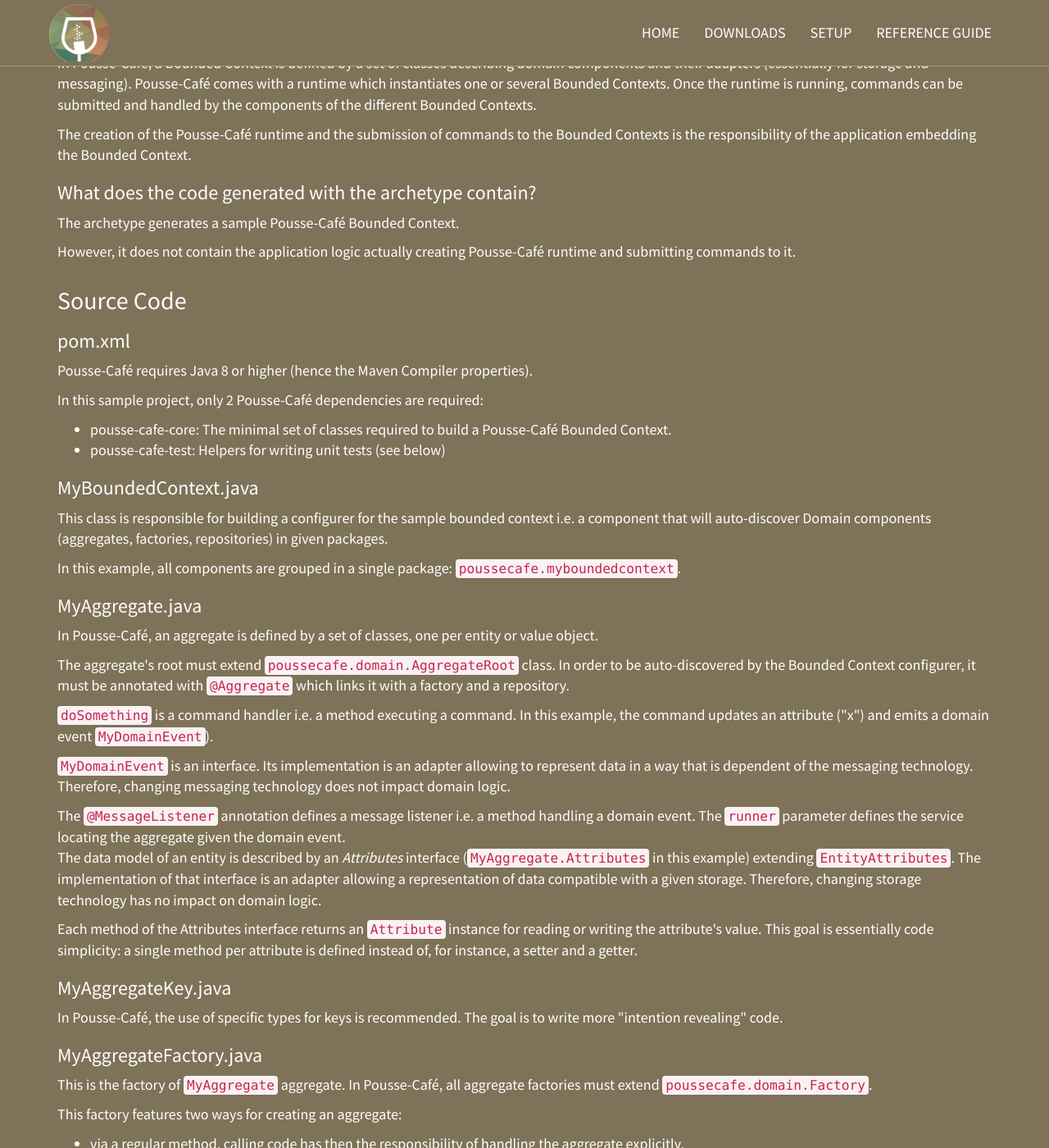
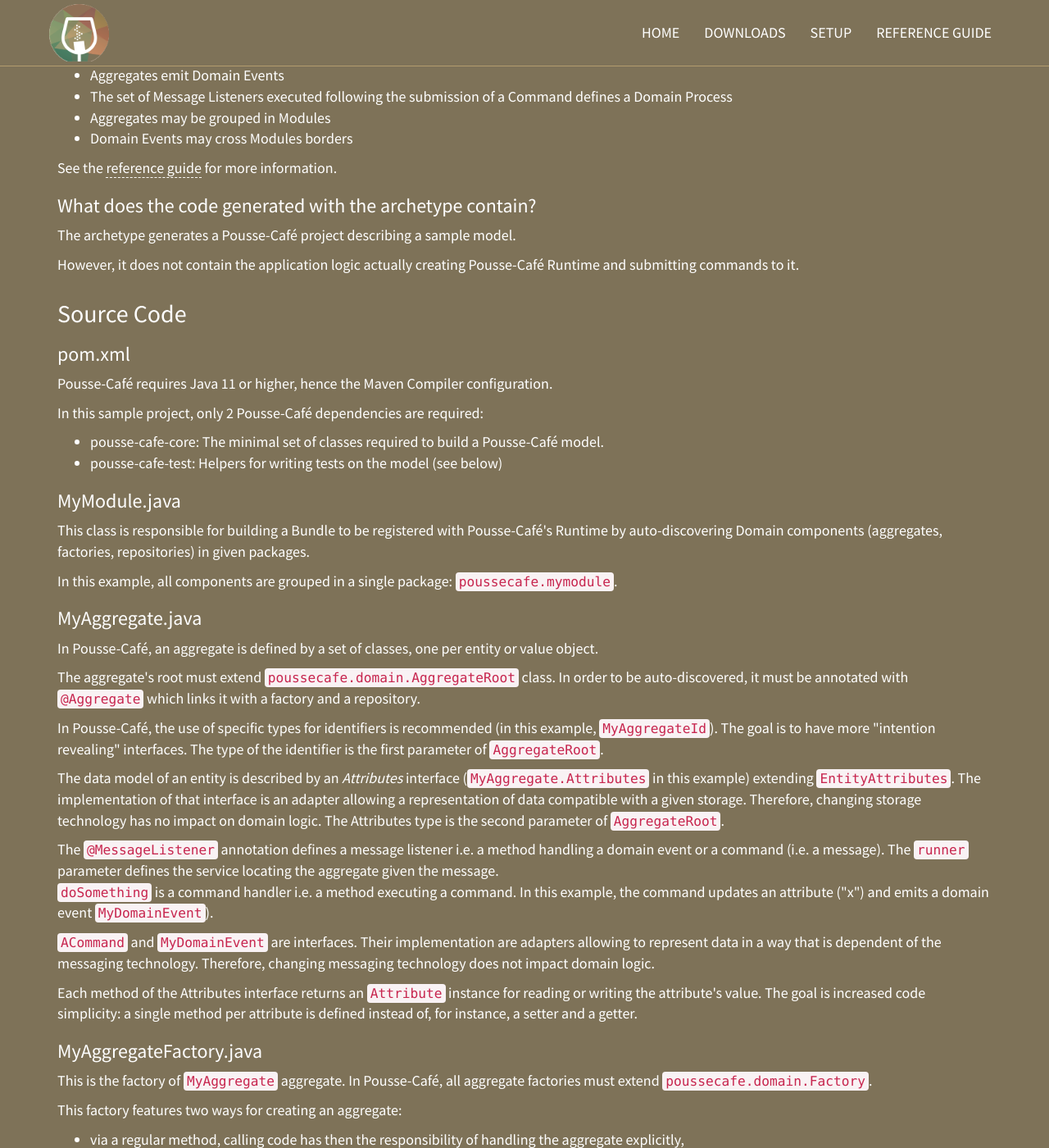
Before and after one commit to pousse-cafe/pousse-cafe.github.io, a Jekyll site: the page built from tour.html, in a window 1280 px wide and 1400 px high, scrolled down 492 px. Shown: the whole window at 82% size. Built offline with Jekyll 4.4.1, drawn with Linux system fonts in a browser that asks for light colours; some of the changed text lies outside the part shown.

Commit message:
Fix obsolete content and remove static references to latest version.

```diff
--- a/_config.yml
+++ b/_config.yml
@@ -8,7 +8,6 @@
   is to solve most of those issues allowing developers to focus on the Domain and its implementation.
 baseurl: ""
 url: http://www.pousse-cafe-framework.org
-latest_release_version: 0.9.0
 copyright_date: 2019
 
 # Build settings
--- a/tour.html
+++ b/tour.html
@@ -1,92 +1,96 @@
 ---
 layout: page
-title: Sample Bounded Context Project
-permalink: /doc/sample-bounded-context/
+title: Sample App
+permalink: /doc/sample-app/
 ---
 
 <h2>Introduction</h2>
 
-<p>The purpose of this page is to provide an overview of the code generated when using Pousse-Café's Sample Bounded Context Maven archetype.</p>
+<p>The purpose of this page is to provide an overview of the code generated when using Pousse-Café's Sample App Maven archetype.
+The content of some core files is explained. It is probably a good idea to open the files in your favorite IDE and
+look at them while reading the explanations below.</p>
 
 <p>While not being strictly required, knowing DDD before reading the following and looking at the code is recommended.
-Indeed, Pousse-Café is there to assist in writing code, not in learning DDD.</p>
+Indeed, Pousse-Café is there to assist in writing code, not in learning DDD. You may read this
+<a href="{{ '/doc/reference-guide/#domain-driven-design-in-a-nutshell' | prepend: site.baseurl }}">quick introduction</a>
+from the reference guide.</p>
 
-<p>Before we have a look at the most relevant files in the project generated when using Pousse-Café's Maven archetype (see <a href="{{ '/#get-started' | prepend: site.baseurl }}">here</a>),
+<p>Before we have a look at the most relevant files in the project generated when using Pousse-Café's Maven archetype
+(see <a href="{{ '/#get-started' | prepend: site.baseurl }}">here</a>),
 let's quickly review some Pousse-Café basics.</p>
 
-<h3>What is a Bounded Context?</h3>
+<h3>How does Pousse-Café work?</h3>
 
-<quote>
-A Bounded Context delimits the applicability of a particular model so that team members have a clear and shared
-understanding of what has to be consistent and how it relates to other [Bounded] Contexts.
-<p class="source">Eric Evans, Domain-Driven Design: Tackling Complexity in the Heart of Software, 2004</p>
-</quote>
-
-<p>In Pousse-Café, a Bounded Context is defined by a set of classes describing domain components and their adapters
-(essentially for storage and messaging).
-Pousse-Café comes with a runtime which instantiates one or several Bounded Contexts. Once the runtime is running,
-commands can be submitted and handled by the components of the different Bounded Contexts.</p>
-
-<p>The creation of the Pousse-Café runtime and the submission of commands to the Bounded Contexts is the responsibility
-of the application embedding the Bounded Context.</p>
+<ul>
+  <li>A Pousse-Café model (i.e. a set of Aggregates and Services) is executed by a Runtime</li>
+  <li>Commands are submitted to the Runtime</li>
+  <li>Commands are handled by Aggregates using Message Listeners</li>
+  <li>Aggregates emit Domain Events</li>
+  <li>The set of Message Listeners executed following the submission of a Command defines a Domain Process</li>
+  <li>Aggregates may be grouped in Modules</li>
+  <li>Domain Events may cross Modules borders</li>
+</ul>
+<p>See the <a href="/doc/reference-guide">reference guide</a> for more information.</p>
 
 <h3>What does the code generated with the archetype contain?</h3>
 
-<p>The archetype generates a sample Pousse-Café Bounded Context.</p>
+<p>The archetype generates a Pousse-Café project describing a sample model.</p>
 
-<p>However, it does not contain the application logic actually creating Pousse-Café runtime and submitting commands to it.</p>
+<p>However, it does not contain the application logic actually creating Pousse-Café Runtime and submitting commands to it.</p>
 
 <h2>Source Code</h2>
 
 <h3>pom.xml</h3>
 
-<p>Pousse-Café requires Java 8 or higher (hence the Maven Compiler properties).</p>
+<p>Pousse-Café requires Java 11 or higher, hence the Maven Compiler configuration.</p>
 
 <p>In this sample project, only 2 Pousse-Café dependencies are required:</p>
 <ul>
-  <li>pousse-cafe-core: The minimal set of classes required to build a Pousse-Café Bounded Context.</li>
-  <li>pousse-cafe-test: Helpers for writing unit tests (see below)</li>
+  <li>pousse-cafe-core: The minimal set of classes required to build a Pousse-Café model.</li>
+  <li>pousse-cafe-test: Helpers for writing tests on the model (see below)</li>
 </ul>
 
-<h3>MyBoundedContext.java</h3>
+<h3>MyModule.java</h3>
 
-<p>This class is responsible for building a configurer for the sample bounded context i.e. a component that will
-auto-discover Domain components (aggregates, factories, repositories) in given packages.</p>
+<p>This class is responsible for building a Bundle to be registered with Pousse-Café's Runtime by
+auto-discovering Domain components (aggregates, factories, repositories) in given packages.</p>
 
-<p>In this example, all components are grouped in a single package: <code class="java">poussecafe.myboundedcontext</code>.</p>
+<p>In this example, all components are grouped in a single package: <code class="java">poussecafe.mymodule</code>.</p>
 
 <h3>MyAggregate.java</h3>
 
 <p>In Pousse-Café, an aggregate is defined by a set of classes, one per entity or value object.</p>
 
-<p>The aggregate's root must extend <code class="java">poussecafe.domain.AggregateRoot</code> class. In order to be auto-discovered by
-the Bounded Context configurer, it must be annotated with <code class="java">@Aggregate</code> which links it with a
+<p>The aggregate's root must extend <code class="java">poussecafe.domain.AggregateRoot</code> class.
+In order to be auto-discovered, it must be annotated with <code class="java">@Aggregate</code> which links it with a
 factory and a repository.</p>
+
+<p>In Pousse-Café, the use of specific types for identifiers is recommended (in this example,
+<code class="java">MyAggregateId</code>). The goal is to have more
+"intention revealing" interfaces. The type of the identifier is the first parameter of
+<code class="java">AggregateRoot</code>.</p>
+
+<p>The data model of an entity is described by an <em>Attributes</em> interface (<code class="java">MyAggregate.Attributes</code> in this example)
+extending <code>EntityAttributes</code>. The implementation of that interface is an adapter allowing a representation
+of data compatible with a given storage. Therefore, changing storage technology has no impact on domain logic.
+The Attributes type is the second parameter of <code class="java">AggregateRoot</code>.</p>
+
+The <code class="java">@MessageListener</code> annotation defines a message listener i.e. a method handling
+a domain event or a command (i.e. a message).
+The <code class="java">runner</code> parameter defines the service locating the aggregate given the message.
 
 <p><code class="java">doSomething</code> is a command handler i.e. a method executing a command. In this example,
 the command updates an attribute ("x") and emits a domain event <code class="java">MyDomainEvent</code>).</p>
 
-<p><code class="java">MyDomainEvent</code> is an interface. Its implementation is an adapter allowing to represent
+<p><code class="java">ACommand</code> and <code class="java">MyDomainEvent</code> are interfaces.
+Their implementation are adapters allowing to represent
 data in a way that is dependent of the messaging technology. Therefore, changing messaging technology does not impact
 domain logic.</p>
 
-The <code class="java">@MessageListener</code> annotation defines a message listener i.e. a method handling
-a domain event. The <code class="java">runner</code> parameter defines the service locating the aggregate given the
-domain event.
-
-<p>The data model of an entity is described by an <em>Attributes</em> interface (<code class="java">MyAggregate.Attributes</code> in this example)
-extending <code>EntityAttributes</code>. The implementation of that interface is an adapter allowing a representation
-of data compatible with a given storage. Therefore, changing storage technology has no impact on domain logic.</p>
-
 <p>Each method of the Attributes interface returns an <code class="java">Attribute</code> instance for reading or writing
-the attribute's value. This goal is essentially code simplicity: a single method per attribute is defined instead of,
+the attribute's value. The goal is increased code simplicity: a single method per attribute is defined instead of,
 for instance, a setter and a getter.
 </p>
-
-<h3>MyAggregateKey.java</h3>
-
-<p>In Pousse-Café, the use of specific types for keys is recommended. The goal is to write more "intention revealing"
-code.</p>
 
 <h3>MyAggregateFactory.java</h3>
 
@@ -119,27 +123,6 @@
 <code class=java">YetAnotherDomainEvent</code> domain event.
 </p>
 
-<h3>MyProcess.java</h3>
-
-<p>In previous files, several message listeners were encountered. They were all "managed" i.e. called automatically by
-the Pousse-Café runtime.</p>
-
-<p>Some situations may require the definition of message listeners independently of an aggregate and its services.
-These message listeners can be defined in so-called <em>Domain Processes</em>.
-</p>
-
-<p>A domain process is a class extending <code class="java">poussecafe.process.DomainProcess</code>.</p>
-
-<p>In this example, <code class="java">MyProcess</code> is composed of 2 command handlers and 1 message listener:</p>
-<ul>
-  <li><code class="java">createMyAggregate</code> command handler creates a new aggregate,</li>
-  <li><code class="java">doSomeAction</code> command handler calls its counter-part at the level of the aggregate,</li>
-  <li><code class="java">handle</code> message listener simply logs the fact that a domain event was emitted.</li>
-</ul>
-
-<p>Note that the services the domain process depends on (MyAggregate's factory and repository) are automatically
-injected by Pousse-Café runtime.</p>
-
 <h3>MyAggregateInternalDataAccess.java</h3>
 
 <p><em>Entity data accesses</em> are adapters used by repositories to actually extract entity data from storage. The
@@ -149,12 +132,12 @@
 <code class="java">poussecafe.storage.internal.InternalDataAccess</code>.
 </p>
 
-<p>The annotation <code class="java">@DataAccessImplementation</code> is used by the Bounded Context configurer
-to associated the adapter with MyAggregate and its repository.</p>
+<p>The annotation <code class="java">@DataAccessImplementation</code> is used by the configurer
+to associate the adapter with MyAggregate and its repository.</p>
 
 <p>Note that <code class="java">InternalStorage</code> is the only storage provided with Pousse-Café core: it simply
 stores entity data in memory after serializing them in byte arrays to prevent any mutation. This storage should be used
-essentially for testing.</p>
+only for testing purpose.</p>
 
 <h3>MyAggregateData.java</h3>
 
@@ -171,12 +154,14 @@
 
 <p>It works essentially in the same way as entity data adapters (see above).</p>
 
-<p>However, in order to be linked to its domain event by the Bounded Context configurer, it needs to be annotated with <code class="java">@MessageImplementation</code>.</p>
+<p>However, in order to be linked to its domain event by the configurer, it needs to be annotated
+with <code class="java">@MessageImplementation</code>.</p>
 
 <h3>MyAggregateCreationWithADomainEvent.java</h3>
 
 <p>This class illustrates how to write tests for a Pousse-Café Bounded Context.</p>
 
-<p>The class <code>MyBoundedContextTest</code>, extending <code>poussecafe.test.PousseCafeTest</code>, essentially configures the Bounded Context and starts a runtime.</p>
+<p>The class <code>MyModuleTest</code>, extending <code>poussecafe.test.PousseCafeTest</code>, configures and starts the
+rest Runtime.</p>
 
 <p>This test verifies that, given an emitted domain event, an aggregate is created and persisted as expected.</p>
```
Also changed, not shown: downloads.md (+3 -1 lines), index.html (+6 -4 lines), setup.md (+10 -11 lines).
